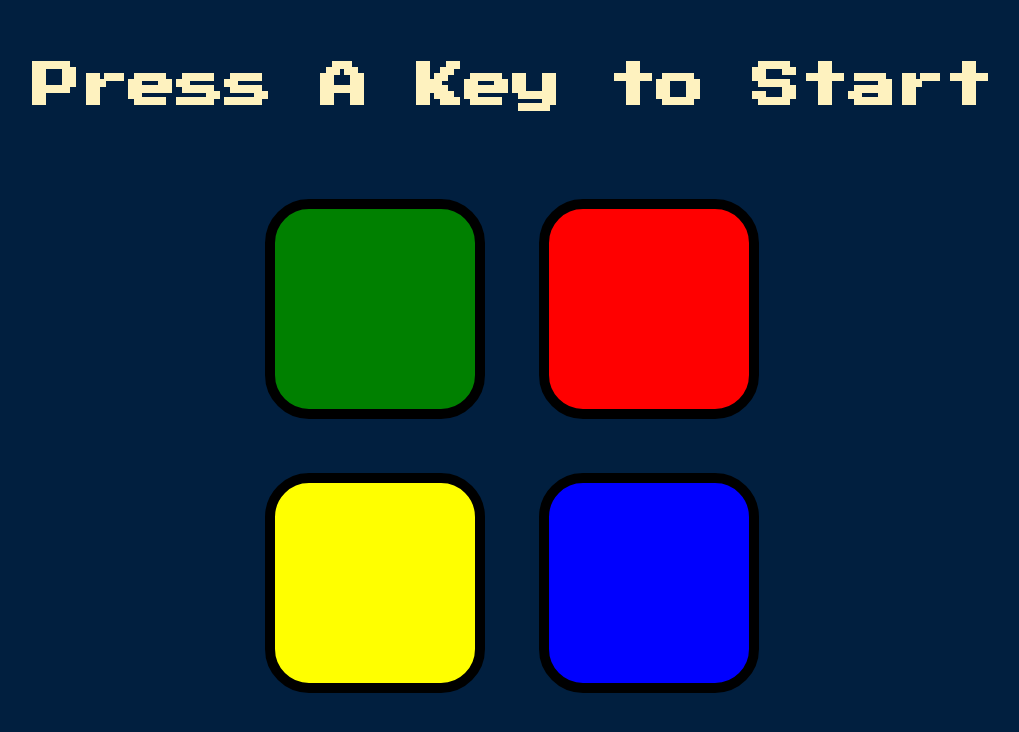
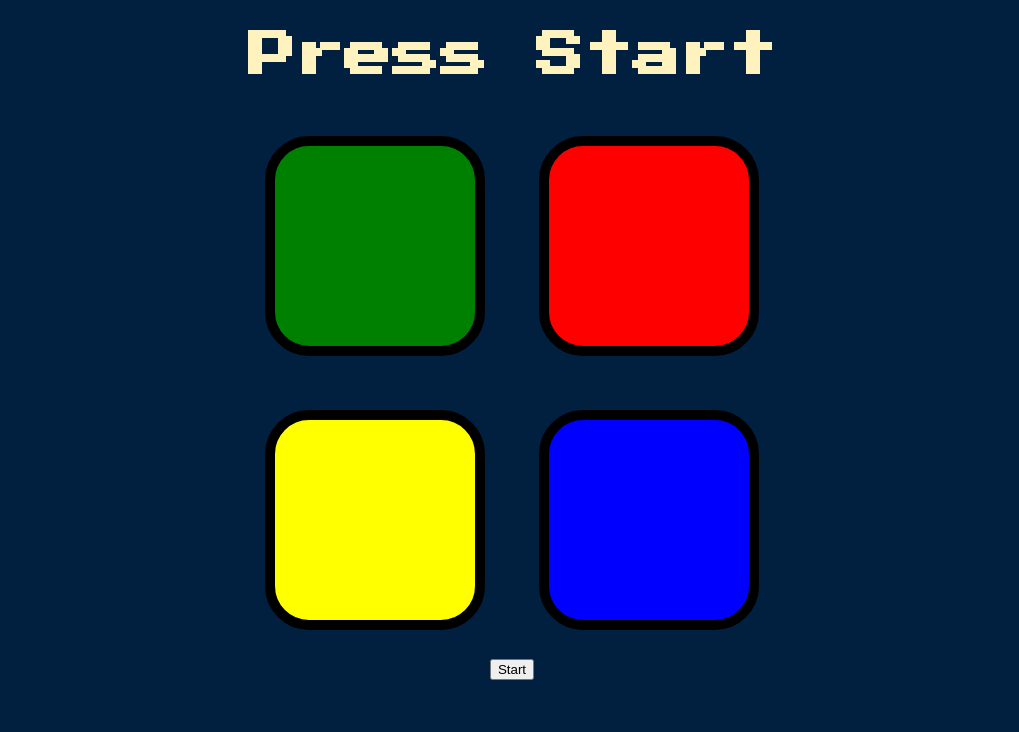
Before and after one commit to Adithya0203/simon-game, a plain HTML site: page index.html in a window 1280 px wide. Shown: the whole page, without its empty margins (128-1147 px from the left). Drawn offline with nearby package versions, Linux system fonts and the light colour scheme.

Commit message:
Update index.html

```diff
--- a/index.html
+++ b/index.html
@@ -3,36 +3,32 @@
 
 <head>
   <meta charset="utf-8">
-  <title>Simon</title>
+  <title>Simon Game</title>
   <link rel="stylesheet" href="styles.css">
   <link href="https://fonts.googleapis.com/css?family=Press+Start+2P" rel="stylesheet">
 </head>
 
 <body>
-  <h1 id="level-title">Press A Key to Start</h1>
   <div class="container">
+    <h1 id="level-title">Press Start</h1>
     <div lass="row">
-
       <div type="button" id="green" class="btn green">
-
       </div>
 
       <div type="button" id="red" class="btn red">
-
       </div>
     </div>
 
     <div class="row">
-
       <div type="button" id="yellow" class="btn yellow">
-
-      </div>
-      <div type="button" id="blue" class="btn blue">
-
       </div>
 
+      <div type="button" id="blue" class="btn blue">
+      </div>
     </div>
-
+    <button class="start">
+      Start
+    </button>
   </div>
   <script src="https://ajax.googleapis.com/ajax/libs/jquery/3.7.1/jquery.min.js"></script>
   <script src="game.js"></script>
```
